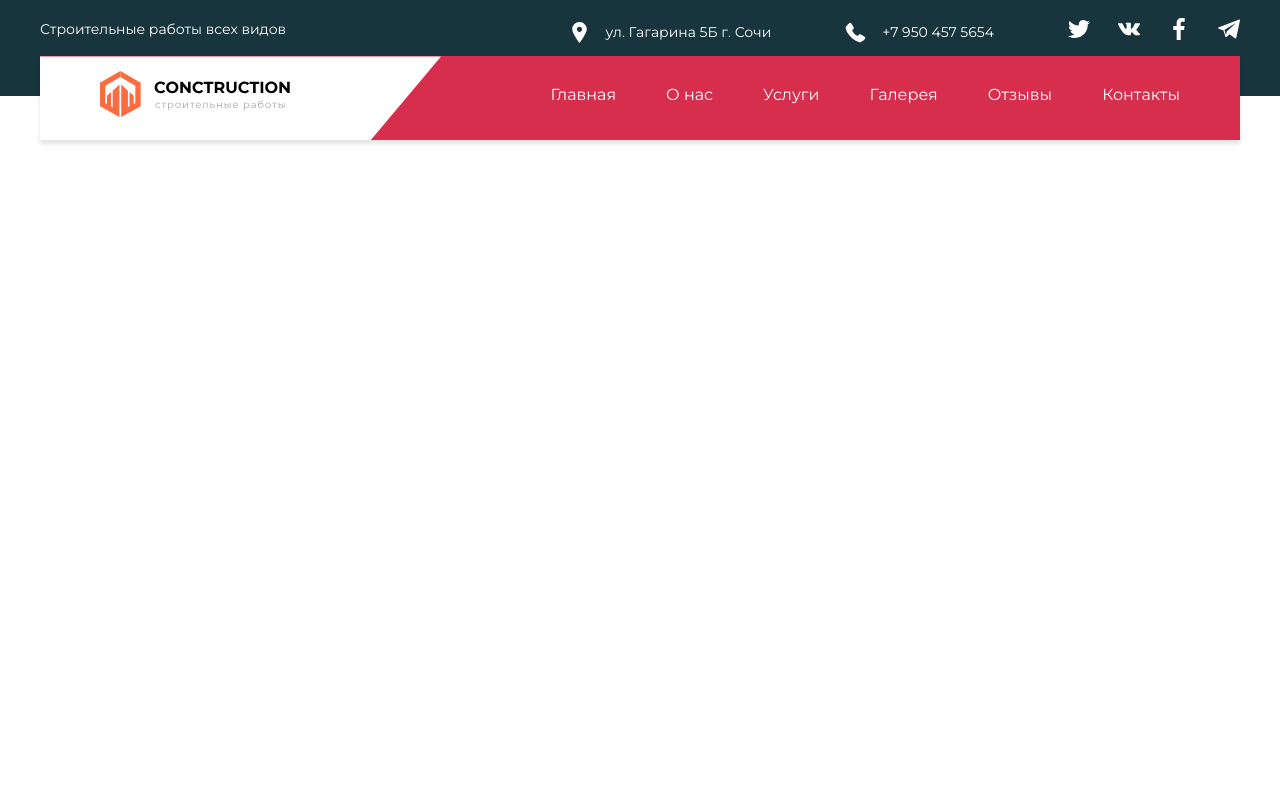
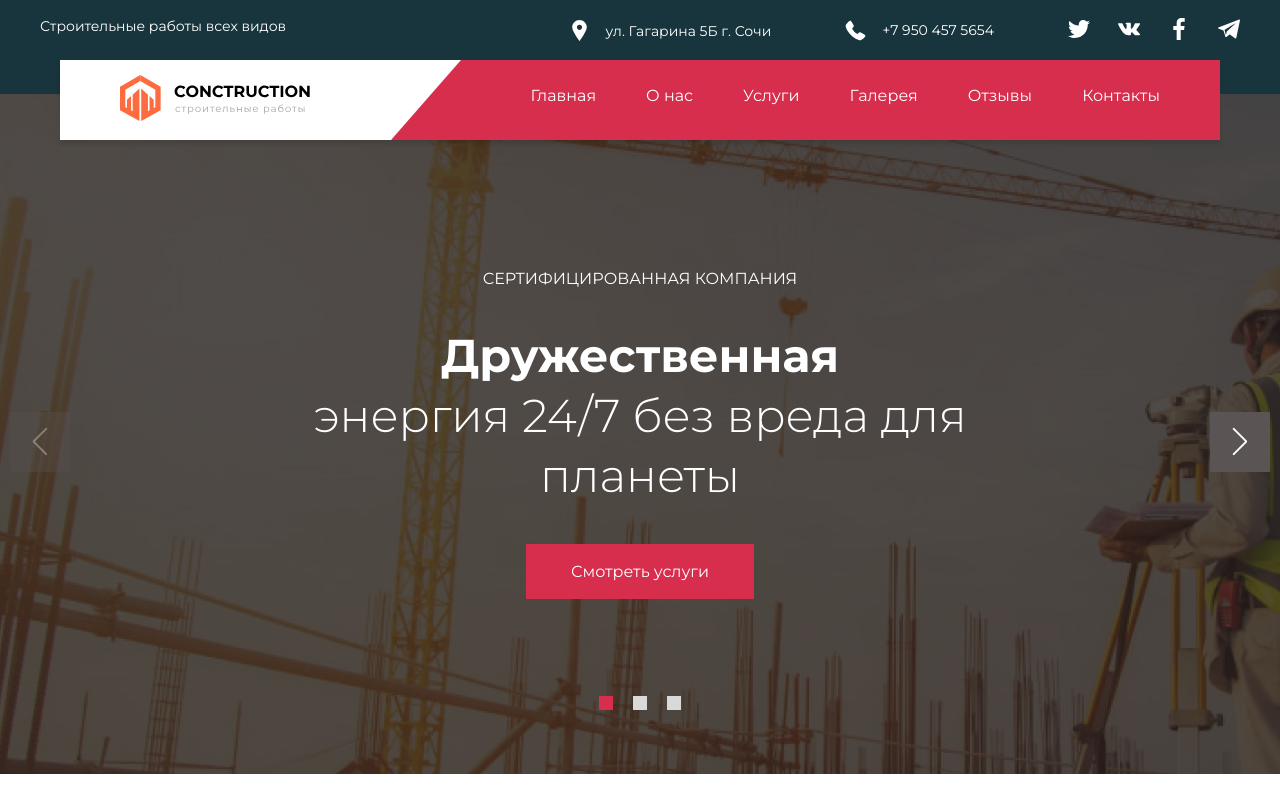
Before and after one commit to NebolsinEugene/Example, a plain HTML site: page index.html in a window 1280 px wide. Drawn offline with Linux system fonts and the light colour scheme.

Commit message:
Баннер
Создан баннер, слайдер

```diff
--- /dev/null
+++ b/css/style.css
@@ -0,0 +1,174 @@
+body {
+  font-family: "Montserrat", sans-serif;
+  font-size: 16px;
+  line-height: 1.2;
+  min-width: 320px;
+  margin: 0;
+  padding: 0;
+
+  /* padding-bottom: 150px; */
+}
+.container {
+  max-width: 1200px;
+  padding: 0 20px;
+  margin: 0 auto; /*контейнер располагается по центру*/
+}
+a {
+  color: inherit;
+  text-decoration: none;
+}
+a.header-info {
+  margin-left: 74px;
+}
+
+.def-btn {
+  background-color: #d62e4c;
+  padding: 18px 45px;
+  display: inline-block;
+  transition: background-color 0.35s ease;
+  font-size: 16px;
+}
+/* затемняет кнопку при наведении*/
+.def-btn:hover {
+  background-color: #bb2440;
+}
+/* Header START */
+.header-top {
+  background-color: #18353e;
+  color: #fff;
+  padding: 18px 0 50px 0;
+  font-size: 14px;
+}
+.header-row {
+  display: flex;
+}
+.header-right {
+  display: flex;
+  column-gap: 74px; /* Горизонтальные отступы между элементами*/
+  margin-left: auto;
+}
+.header-social {
+  display: flex;
+  align-items: center; /*Центрирует по вертикали*/
+  column-gap: 28px;
+}
+.header-info {
+  display: flex;
+  align-items: center;
+  /* column-gap: 74px; */
+}
+
+.header-info img {
+  margin-right: 16px;
+  max-width: 21px;
+}
+.header-bottom {
+  z-index: 2;
+  position: absolute;
+  left: 50%;
+  transform: translateX(-50%);
+  max-width: 1200px;
+  width: 100%;
+  top: 60px;
+}
+.header-bottom-row {
+  display: flex;
+  background-color: #d62e4c;
+  color: #fff;
+  box-shadow: 0px 4px 4px 0px rgba(0, 0, 0, 0.11);
+}
+.header-logo {
+  background-color: #fff;
+  padding: 15px 150px 15px 60px;
+  display: flex;
+  align-items: center;
+  justify-content: center;
+  clip-path: polygon(0px 0px, 100% 0%, 82.5% 100%, 0px 100%);
+}
+.header-nav {
+  padding: 10px 60px;
+  margin-left: auto; /*ставит объекты по правому краю*/
+}
+.header-logo img {
+  max-width: 300px;
+}
+.header-nav ul {
+  display: flex;
+  list-style-type: none; /*Убирает точки у списка*/
+  padding: 0;
+  column-gap: 50px;
+}
+
+/* Header END */
+/* Banner START */
+.banner-swiper .swiper-slide {
+  padding: 175px 0;
+  color: #fff;
+  text-align: center;
+}
+.banner-swiper .swiper-slide::before {
+  content: "";
+  display: block;
+  position: absolute;
+  top: 0;
+  left: 0;
+  width: 100%;
+  height: 100%;
+  background-color: rgba(35, 31, 31, 0.8);
+  z-index: -1;
+}
+
+.banner-content {
+  max-width: 750px;
+  margin: 0 auto;
+}
+.banner-subtitle {
+  font-size: 16px;
+  text-transform: uppercase;
+  margin-bottom: 10px;
+}
+.banner-title {
+  font-size: 46px;
+  font-weight: 300;
+  line-height: 1.3;
+}
+.banner-swiper .swiper-button-prev,
+.banner-swiper .swiper-button-next {
+  color: #fff;
+  background-color: #5a5454;
+  width: 60px;
+  height: 60px;
+}
+
+.banner-swiper .swiper-button-prev:after,
+.banner-swiper .swiper-button-next:after {
+  font-size: 28px;
+}
+
+.banner-swiper .swiper-pagination-bullet {
+  width: 14px;
+  height: 14px;
+  border-radius: 0;
+  background-color: #d9d9d9;
+  opacity: 1;
+}
+
+.banner-swiper .swiper-pagination-bullet-active {
+  background-color: #d62e4c;
+}
+
+.banner-swiper.swiper-horizontal
+  > .swiper-pagination-bullets
+  .swiper-pagination-bullet,
+.swiper-pagination-horizontal.swiper-pagination-bullets
+  .swiper-pagination-bullet {
+  margin: 10px;
+}
+
+.banner-swiper.swiper-horizontal > .swiper-pagination-bullets,
+.swiper-pagination-bullets.swiper-pagination-horizontal,
+.swiper-pagination-custom,
+.swiper-pagination-fraction {
+  bottom: 50px;
+}
+/* Banner END */
--- a/index.html
+++ b/index.html
@@ -3,7 +3,8 @@
   <head>
     <meta charset="UTF-8" />
     <meta name="viewport" content="width=device-width, initial-scale=1.0" />
-    <link rel="stylesheet" href="style.css" />
+    <link rel="stylesheet" href="css/style.css" />
+    <link rel="stylesheet" href="css/swiper-bundle.min.css" />
     <link rel="preconnect" href="https://fonts.googleapis.com" />
     <link rel="preconnect" href="https://fonts.gstatic.com" crossorigin />
     <link
@@ -70,5 +71,64 @@
         </div>
       </div>
     </header>
+    <section class="s-banner">
+      <!-- Slider main container -->
+      <div class="swiper banner-swiper">
+        <!-- Additional required wrapper -->
+        <div class="swiper-wrapper">
+          <!-- Slides -->
+          <div
+            class="swiper-slide"
+            style="background-image: url(images/banner-bg-1.jpg)"
+          >
+            <div class="banner-content">
+              <div class="banner-subtitle">Сертифицированная компания</div>
+              <h2 class="banner-title">
+                <strong>Дружественная</strong><br />
+                энергия 24/7 без вреда для планеты
+              </h2>
+              <a href="" class="banner-btn def-btn">Смотреть услуги</a>
+            </div>
+          </div>
+          <div
+            class="swiper-slide"
+            style="background-image: url(images/banner-bg-2.jpg)"
+          >
+            <div class="banner-content">
+              <div class="banner-subtitle">Сертифицированная компания</div>
+              <h2 class="banner-title">
+                <strong>Проектирование зданий</strong> Только качественные
+                материалы
+              </h2>
+              <a href="" class="banner-btn def-btn">Смотреть услуги</a>
+            </div>
+          </div>
+          <div
+            class="swiper-slide"
+            style="background-image: url(images/banner-bg-3.jpg)"
+          >
+            <div class="banner-content">
+              <div class="banner-subtitle">Сертифицированная компания</div>
+              <h2 class="banner-title">
+                <strong>Строительство домов</strong> Построим качественный дом
+                за короткий срок
+              </h2>
+              <a href="" class="banner-btn def-btn">Смотреть услуги</a>
+            </div>
+          </div>
+
+          ...
+        </div>
+        <!-- If we need pagination -->
+        <div class="swiper-pagination"></div>
+
+        <!-- If we need navigation buttons -->
+        <div class="swiper-button-prev"></div>
+        <div class="swiper-button-next"></div>
+      </div>
+    </section>
+
+    <script src="js/swiper-bundle.min.js"></script>
+    <script src="js/script.js"></script>
   </body>
 </html>
--- /dev/null
+++ b/js/script.js
@@ -0,0 +1,15 @@
+document.addEventListener("DOMContentLoaded", () => {
+  const bannerSwiper = new Swiper(".banner-swiper", {
+    speed: 1000,
+    spaceBetween: 0,
+    navigation: {
+      nextEl: ".banner-swiper .swiper-button-next",
+      prevEl: ".banner-swiper .swiper-button-prev",
+    },
+    pagination: {
+      el: ".banner-swiper .swiper-pagination",
+      type: "bullets",
+      clickable: true,
+    },
+  });
+});
--- a/style.css
+++ /dev/null
@@ -1,83 +0,0 @@
-body {
-  font-family: "Montserrat", sans-serif;
-  font-size: 16px;
-  line-height: 1.6;
-  min-width: 320px;
-  margin: 0;
-  padding: 0;
-  /* padding-bottom: 150px; */
-}
-.container {
-  max-width: 1200px;
-  padding: 0 20px;
-  margin: 0 auto; /*контейнер располагается по центру*/
-}
-a {
-  color: inherit;
-  text-decoration: none;
-}
-a.header-info {
-  margin-left: 74px;
-}
-/* Header START */
-.header-top {
-  background-color: #18353e;
-  color: #fff;
-  padding: 18px 0 50px 0;
-  font-size: 14px;
-}
-.header-row {
-  display: flex;
-}
-.header-right {
-  display: flex;
-  column-gap: 74px; /* Горизонтальные отступы между элементами*/
-  margin-left: auto;
-}
-.header-social {
-  display: flex;
-  align-items: center; /*Центрирует по вертикали*/
-  column-gap: 28px;
-}
-.header-info {
-  display: flex;
-  align-items: center;
-  /* column-gap: 74px; */
-}
-
-.header-info img {
-  margin-right: 16px;
-  max-width: 21px;
-}
-.header-bottom {
-  margin-top: -40px; /*Поднимает плашку чуть наверх*/
-}
-.header-bottom-row {
-  display: flex;
-  background-color: #d62e4c;
-  color: #fff;
-  box-shadow: 0px 4px 4px 0px rgba(0, 0, 0, 0.11);
-}
-.header-logo {
-  background-color: #fff;
-  padding: 15px 150px 15px 60px;
-  display: flex;
-  align-items: center;
-  justify-content: center;
-  clip-path: polygon(0px 0px, 100% 0%, 82.5% 100%, 0px 100%);
-}
-.header-nav {
-  padding: 10px 60px;
-  margin-left: auto; /*ставит объекты по правому краю*/
-}
-.header-logo img {
-  max-width: 300px;
-}
-.header-nav ul {
-  display: flex;
-  list-style-type: none; /*Убирает точки у списка*/
-  padding: 0;
-  column-gap: 50px;
-}
-
-/* Header END */
```
Also changed, not shown: css/swiper-bundle.min.css (added), images/banner-bg-1.jpg (added), images/banner-bg-2.jpg (added), images/banner-bg-3.jpg (added), js/swiper-bundle.min.js (added).
